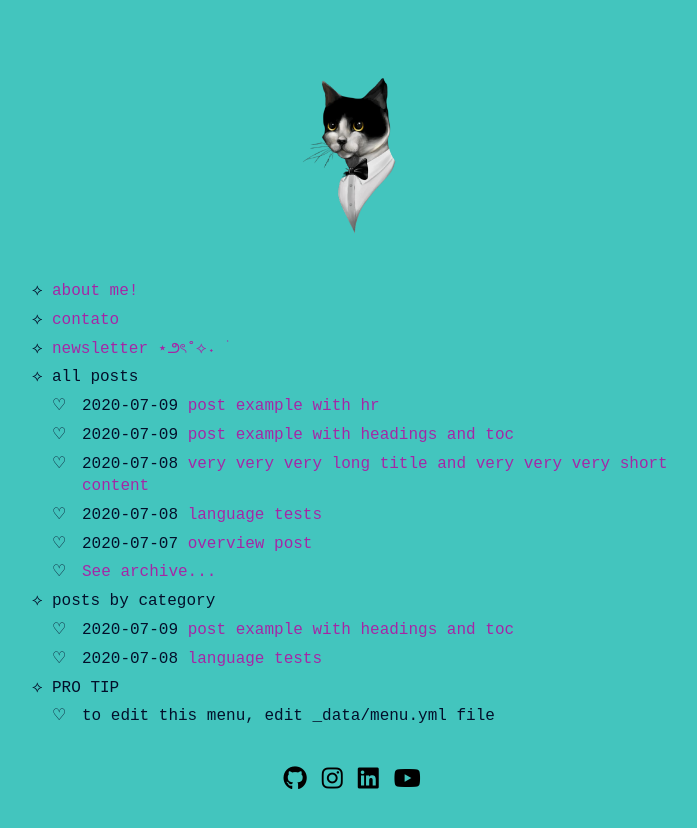
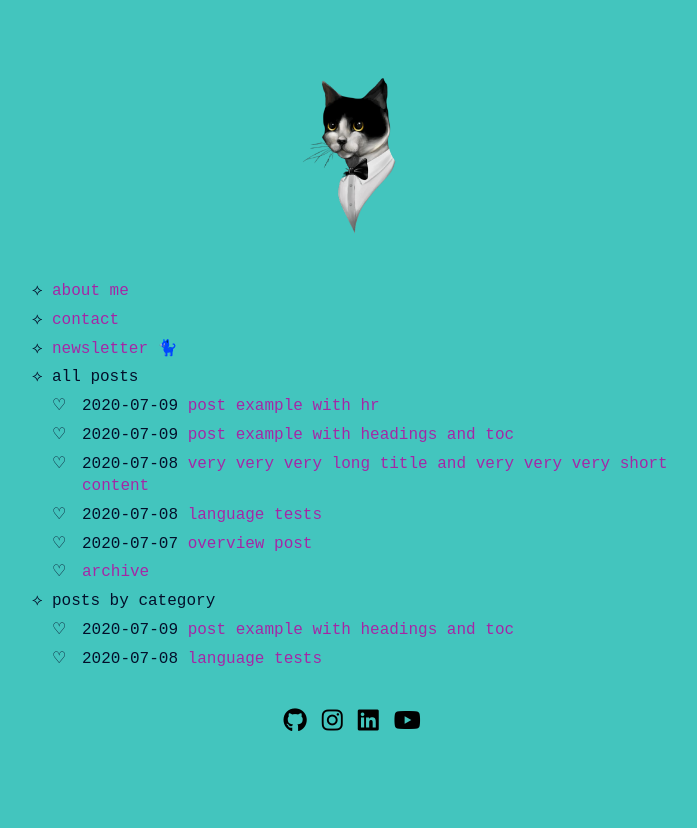
Before and after one commit to phoryne/strawberry-blog, a Jekyll site: the page built from index.md, in a window 1280 px wide. Shown: the top 828 px of the page, without its empty margins (288-985 px from the left). Built offline with Jekyll 4.4.1, drawn with Linux system fonts in a browser that asks for light colours; nearby versions of some CDN libraries.

Commit message:
Update menu.yml

```diff
--- a/_data/menu.yml
+++ b/_data/menu.yml
@@ -3,20 +3,20 @@
 
 # Menu configuration file
 entries:
-  - title: about me!
+  - title: about me
     url: about
 
-  - title: contato
-    url: "mailto:someone@something.com"
+  - title: contact
+    url: "mailto:phoryne7@gmail.com"
 
-  - title: newsletter ⋆౨ৎ˚⟡˖ ࣪
+  - title: newsletter 🐈
     url: feed.xml
 
   - title: all posts
     post_list:
       limit: 5
       show_more: true
-      show_more_text: See archive...
+      show_more_text: archive
       show_more_url: archive.html
 
   - title: posts by category
@@ -25,7 +25,3 @@ entries:
       show_more: true
       show_more_text: See more posts...
       show_more_url: example2-archive.html
-
-  - title: PRO TIP
-    entries:
-      - title: to edit this menu, edit _data/menu.yml file
```
